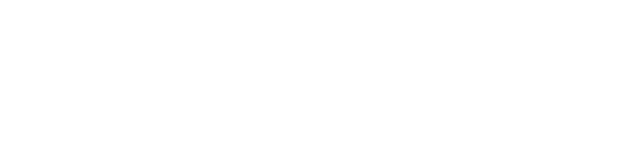
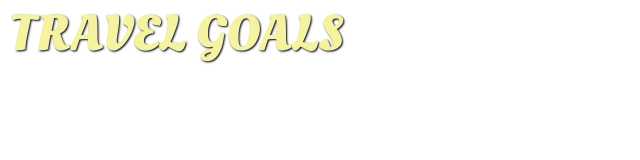
Before and after one commit to ziemba92PL/Travel-Project, a plain HTML site: page index.html in a window 1280 px wide. Shown: the whole page, without its empty margins (0-640 px from the left). Drawn offline with Linux system fonts and the light colour scheme.

Commit message:
add logo and shared.css

```diff
--- a/index.html
+++ b/index.html
@@ -2,23 +2,27 @@
 <html lang="en">
   <head>
     <meta charset="UTF-8" />
-    <link rel="preconnect" href="https://fonts.googleapis.com" />
-    <link rel="preconnect" href="https://fonts.gstatic.com" crossorigin />
     <link
-      href="https://fonts.googleapis.com/css2?family=Fira+Sans:wght@400;700&family=Oswald:wght@700&family=Roboto:wght@400;500;900&display=swap"
+      href="https://fonts.googleapis.com/css2?family=Raleway:wght@700&family=Oleo+Script:wght@700&family=Quicksand:wght@300;500;700&display=swap"
       rel="stylesheet"
     />
+    <link rel="stylesheet" href="shared.css" />
     <link rel="stylesheet" href="styles.css" />
+
     <title>Travel Goals</title>
   </head>
   <body>
     <header>
+      <div id="page-logo">
+        <a href="/index.html">Travel Goals</a>
+      </div>
+
       <nav></nav>
     </header>
     <main>
       <section></section>
-
       <section></section>
     </main>
+    <footer></footer>
   </body>
 </html>
--- /dev/null
+++ b/shared.css
@@ -0,0 +1,14 @@
+body {
+  font-family: "Quicksand", sans-serif;
+  margin: 0;
+}
+
+#page-logo a {
+  padding-inline-start: 10px;
+  font-family:"Oleo Script", sans-serif;
+  color: rgb(245, 243, 160);
+  font-size: 50px;
+  text-decoration: none;
+  text-transform:uppercase;
+  text-shadow: 1px 1px 2px rgb(0, 0, 0);
+}
```
